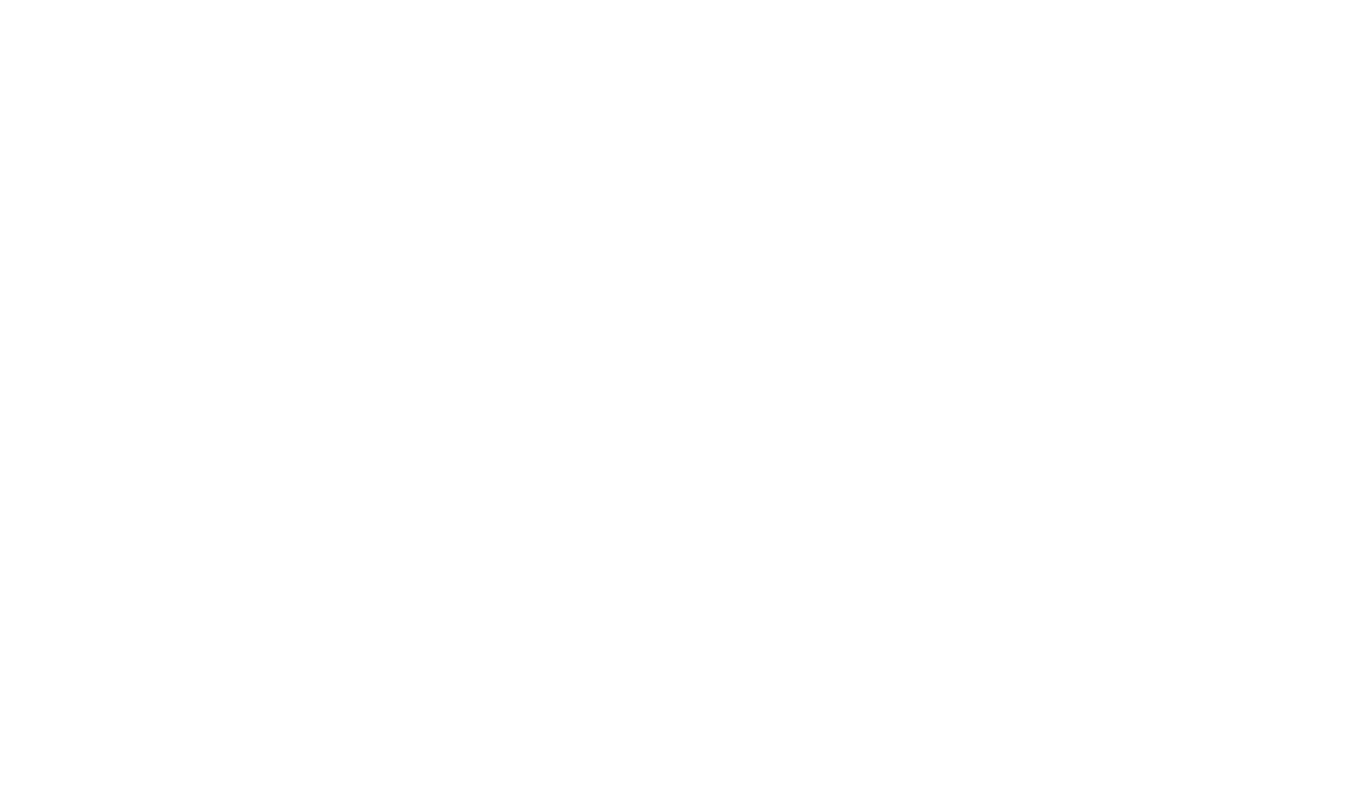
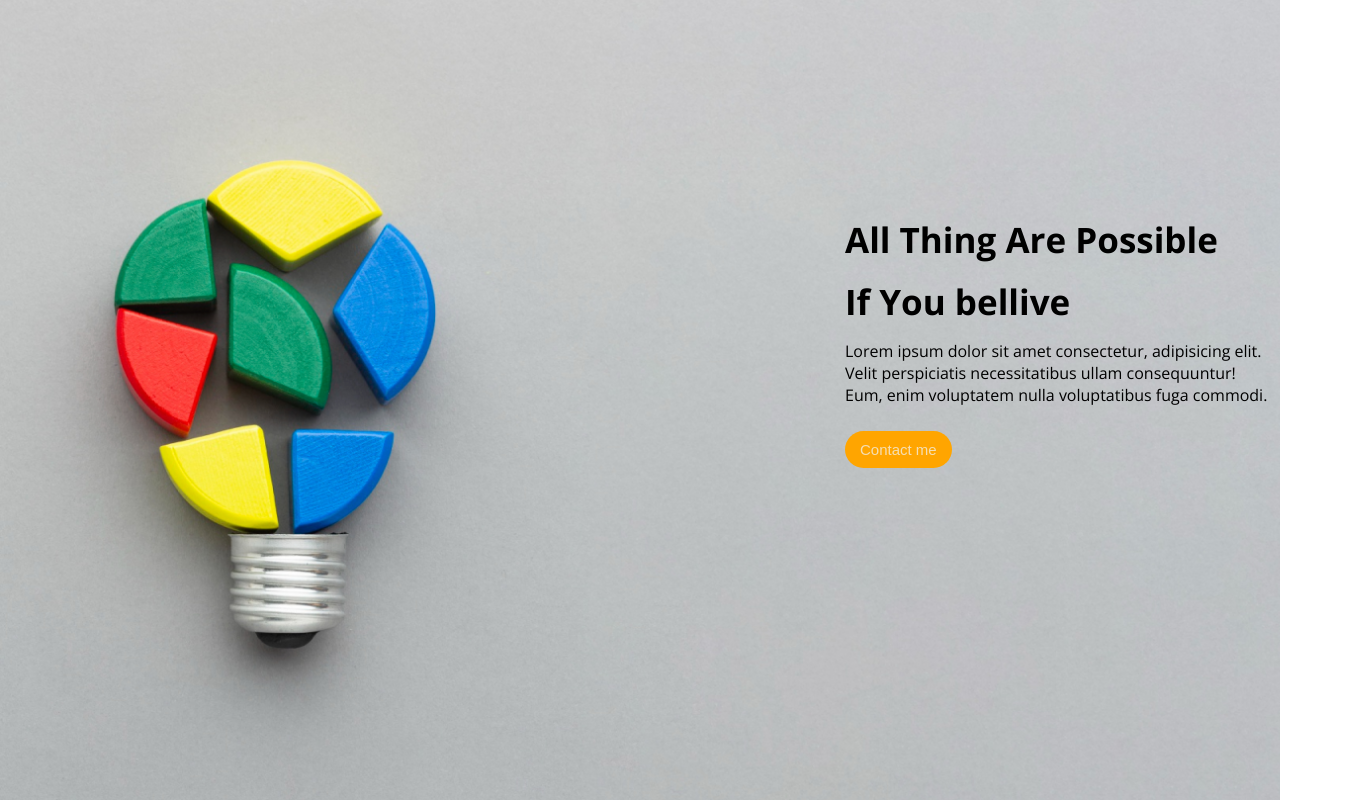
Before and after one commit to anupam-roy-swe/project-1, a plain HTML site: page index.html in a window 1280 px wide. Shown: the whole page, 1370 px wide, since content can reach past the window. Drawn offline with nearby package versions, Linux system fonts and the light colour scheme.

Commit message:
added header

```diff
--- a/index.html
+++ b/index.html
@@ -4,13 +4,28 @@
     <meta charset="UTF-8">
     <meta http-equiv="X-UA-Compatible" content="IE=edge">
     <meta name="viewport" content="width=device-width, initial-scale=1.0">
+    <!-- google fonts -->
+    <link rel="preconnect" href="https://fonts.googleapis.com"><link rel="preconnect" href="https://fonts.gstatic.com" crossorigin><link href="https://fonts.googleapis.com/css2?family=Open+Sans:ital,wght@0,400;0,500;0,700;1,600&display=swap" rel="stylesheet">
+    <!-- google fonts -->
     <title>Document</title>
     <link rel="stylesheet" href="style.css">
 </head>
 <body>
-    <header>
+    <!-- header section -->
+    <section class="header-section">
+        <div class="header-title">
+            <h2 class="title">All Thing Are Possible</h2>
+            <h2 class="title">If You bellive</h2>
+            <p>Lorem ipsum dolor sit amet consectetur, adipisicing elit. <br> Velit perspiciatis necessitatibus ullam consequuntur! <br> Eum, enim voluptatem nulla voluptatibus fuga commodi.</p>
 
-    </header>
+            <button class="btn-primary">Contact me</button>
+
+        </div>
+
+
+    </section>
+    <!-- header section -->
+
 
 </body>
 </html>
--- a/style.css
+++ b/style.css
@@ -2,3 +2,45 @@
     padding: 0;
     margin: 0;
 }
+body{
+    font-family: 'Open Sans', sans-serif;
+}
+/* header section css */
+.header-section{
+    background-image: url('/images/banner/banner2.png');
+    background-size: cover;
+    width: 100%;
+    height: 100vh;
+
+}
+.header-title{
+    position: absolute;
+    width: 525px;
+    height: 228px;
+    left: 845px;
+    top: 216px;
+    /* border-radius: nullpx; */
+
+
+}
+.title{
+    color: black;
+    font-weight: 700;
+    font-size: 35px;
+    margin-bottom: 15px;
+}
+.btn-primary{
+            margin-top: 25px;
+            padding: 10px 15px;
+            border-radius: 20px;
+            background: orange;
+            color: wheat;
+            border: none;
+            font-size: 15px;
+            font-weight: 500;
+
+}
+/* header section css */
+/* main sectiom scc */
+
+/* main sectiom scc */
```
